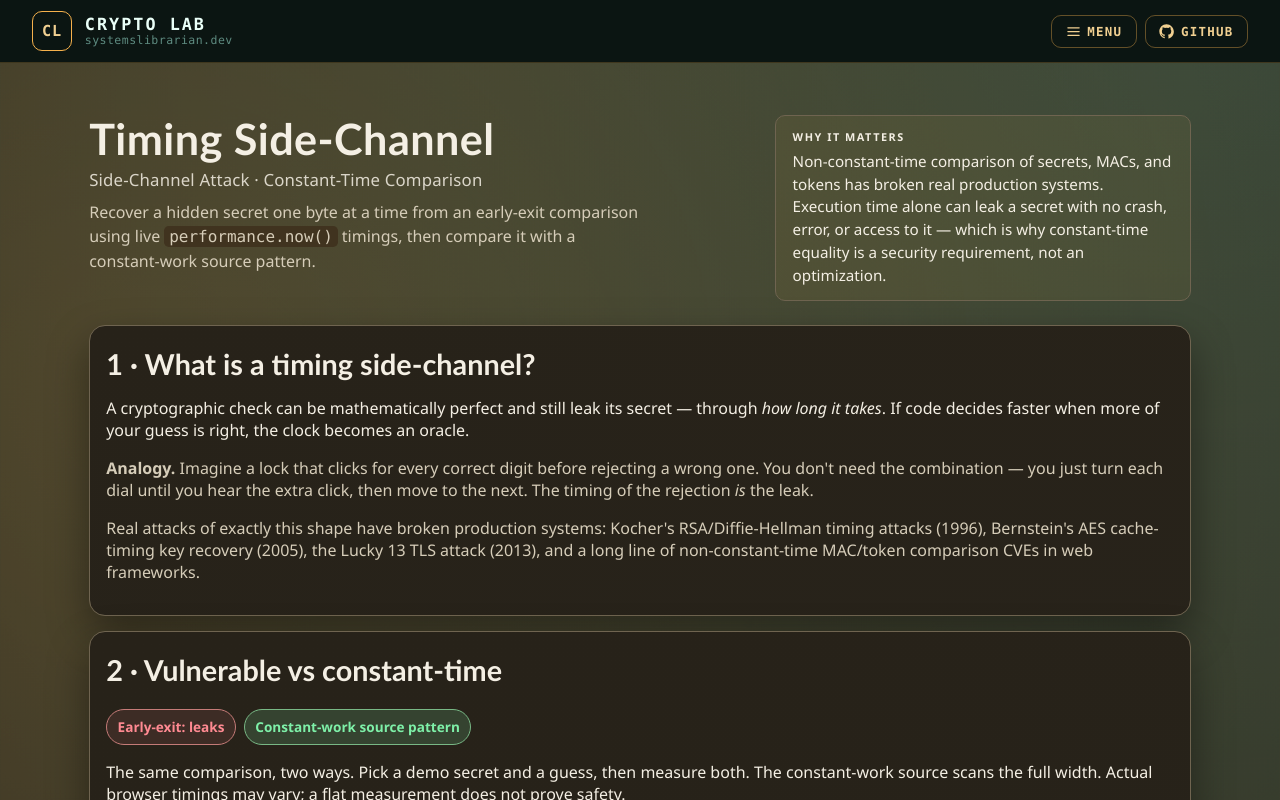
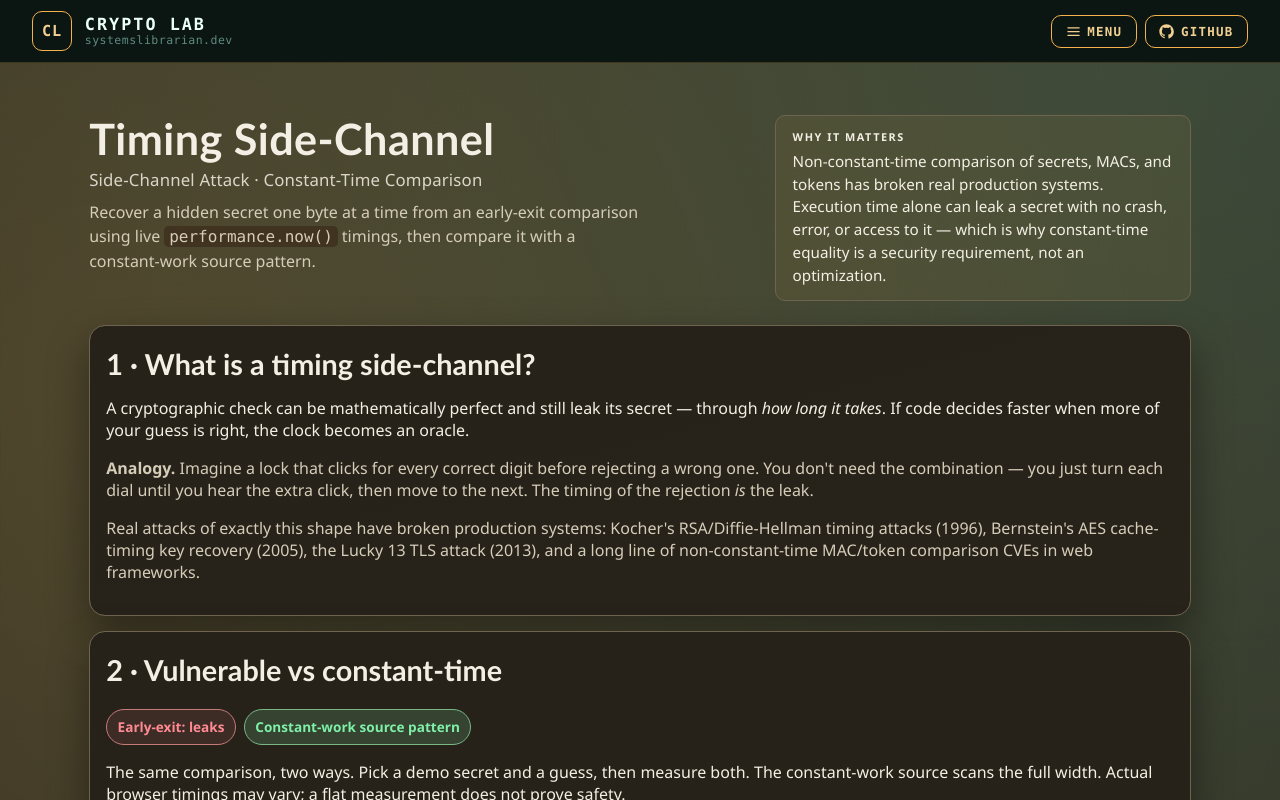
Before and after one commit to systemslibrarian/crypto-lab-timing-sidechannel, a website built with Vite: page index.html in a window 1280 px wide. Shown: the top 800 px of the page. Built offline with nearby package versions, Linux system fonts and the light colour scheme.

Commit message:
Fix top-bar control contrast

```diff
--- a/index.html
+++ b/index.html
@@ -63,7 +63,10 @@
   .cl-btn{
     display:inline-flex;align-items:center;gap:.4rem;
     padding:.5rem .85rem;border-radius:10px;
-    border:1px solid color-mix(in srgb, var(--accent, #35d6bb) 38%, transparent);
+    /* The boundary is the only non-text cue for these transparent controls.
+       Use the full accent so it clears WCAG 1.4.11's 3:1 requirement against
+       the fixed top-bar surface in the shipped dark theme. */
+    border:1px solid var(--accent, #35d6bb);
     background:transparent;color:var(--cl-ink);cursor:pointer;
     font:inherit;font-size:.78rem;font-weight:700;letter-spacing:.1em;
     text-transform:uppercase;text-decoration:none;transition:background .15s,border-color .15s,color .15s;
```
Also changed, not shown: e2e/nontext-baseline.ts (+1 -18 lines).
